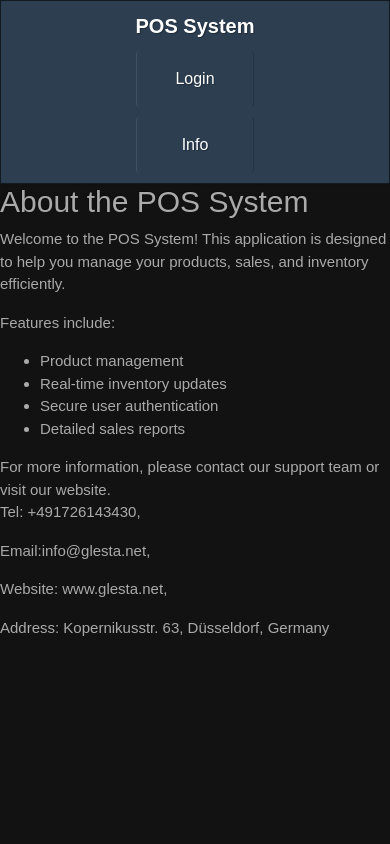
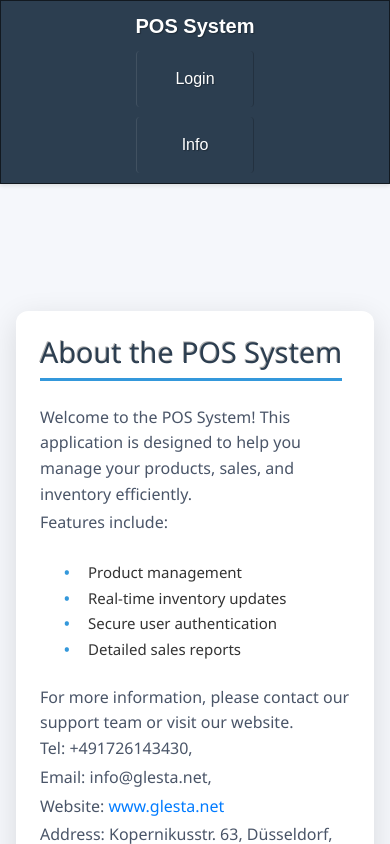
Before and after one commit to glena04/POS-React, a React (Create React App) app in the folder client/: page /info in a window 390 px wide. Built offline with nearby package versions, Linux system fonts and the light colour scheme.

Commit message:
Components and its css update

```diff
--- /dev/null
+++ b/client/src/CSS/Info.css
@@ -0,0 +1,107 @@
+
+    .Body {
+        background-color: #f5f7fb;
+        font-family: 'Segoe UI', Tahoma, Geneva, Verdana, sans-serif;
+    }
+
+
+    .info-container {
+        display: flex;
+        justify-content: center;
+        align-items: center;
+        min-height: 100vh;
+        background-color: #f5f7fb;
+        padding: 2rem;
+        font-family: 'Segoe UI', Tahoma, Geneva, Verdana, sans-serif;
+    }
+
+    .info-content {
+        background: white;
+        border-radius: 12px;
+        padding: 2.5rem;
+        max-width: 800px;
+        box-shadow: 0 8px 30px rgba(0,0,0,0.12);
+        line-height: 1.6;
+        color: #333;
+    }
+
+    .info-content h2 {
+        color: #2c3e50;
+        font-size: 2.2rem;
+        margin-bottom: 1.5rem;
+        border-bottom: 3px solid #3498db;
+        padding-bottom: 0.5rem;
+        display: inline-block;
+    }
+
+    .info-content p {
+        margin-bottom: 0.2rem;
+        font-size: 1rem;
+        color: #4a5568;
+    }
+
+    a {
+        color: #007bff; /* or any readable color */
+        text-decoration: none;
+    }
+
+    a:hover {
+        color: #0056b3; /* darker on hover */
+        text-decoration: underline;
+    }
+
+    .info-content ul {
+        margin: 1.5rem 0;
+        padding-left: 1.5rem;
+        list-style: none;
+    }
+
+    .info-content li {
+        margin-bottom: 0.1rem;
+        padding-left: 1.5rem;
+        position: relative;
+    }
+
+    .info-content li::before {
+        content: "•";
+        color: #3498db;
+        font-weight: bold;
+        display: inline-block;
+        width: 1em;
+        margin-left: -1.5rem;
+        position: absolute;
+    }
+
+    .contact-info {
+        background-color: #f8f9fa;
+        padding: 1.5rem;
+        border-radius: 8px;
+        margin-top: 2rem;
+    }
+
+    .contact-info p {
+        margin: 0.4rem 0;
+        font-size: 0.95rem;
+        color: #4a5568;
+    }
+
+    .contact-info strong {
+        color: #2c3e50;
+        margin-right: 0.5rem;
+    }
+
+    @media (max-width: 768px) {
+
+    .info-container {
+        padding: 1rem;
+    }
+
+    .info-content {
+        padding: 1.5rem;
+    }
+
+    .info-content h2 {
+        font-size: 1.8rem;
+    }
+
+    }
--- a/client/src/CSS/Auth.css
+++ b/client/src/CSS/Login.css
@@ -5,7 +5,7 @@
     justify-content: center;
     align-items: center;
     min-height: 100vh;
-    background-color: #f5f5f5;
+    background-color: #62e74e;
     padding: 20px;
 }
 
--- a/client/src/components/Info.js
+++ b/client/src/components/Info.js
@@ -1,6 +1,6 @@
 import React from 'react';
 
-import '../CSS/Auth.css';
+import '../CSS/Info.css';
 
 const Info = () => {
     return (
@@ -22,8 +22,10 @@ const Info = () => {
                 <p>
                     For more information, please contact our support team or visit our website.
                     <p> Tel: +491726143430,</p>
-                    <p> Email:info@glesta.net,</p>
-                    <p> Website: www.glesta.net,</p>
+                    <p> Email: info@glesta.net,</p>
+                    <p> Website: <a href="https://www.glesta.net" target="_blank" rel="noopener noreferrer">www.glesta.net</a></p>
+
+
                     <p> Address: Kopernikusstr. 63, Düsseldorf, Germany</p>
 
                 </p>
--- a/client/src/components/Login.js
+++ b/client/src/components/Login.js
@@ -1,7 +1,7 @@
 import React, { useState, useContext } from 'react';
 import { useNavigate} from 'react-router-dom';
 import { AuthContext } from '../context/AuthContext';
-import '../CSS/Auth.css';
+import '../CSS/Login.css';
 
 const Login = () => {
     const [formData, setFormData] = useState({
--- a/client/src/components/Unauthorized.js
+++ b/client/src/components/Unauthorized.js
@@ -1,6 +1,6 @@
 import React from 'react';
 import { Link } from 'react-router-dom';
-import '../CSS/Auth.css';
+import '../CSS/Login.css';
 
 const Unauthorized = () => {
     return (
```
Also changed, not shown: client/src/components/Products.js (+3 -4 lines).
